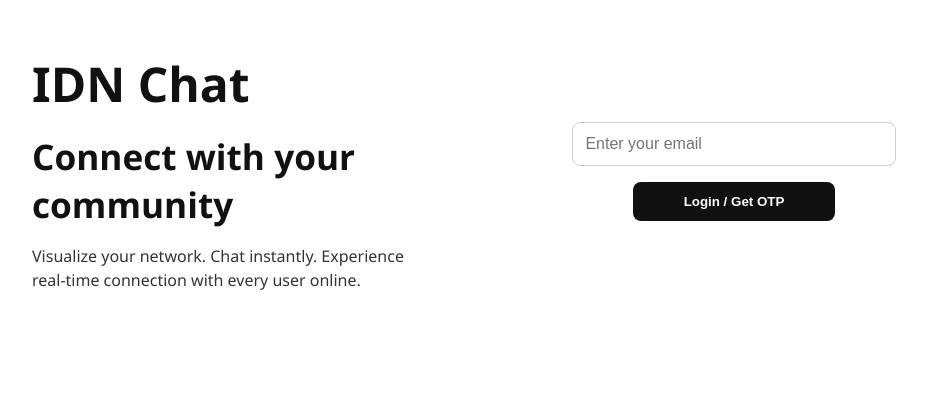
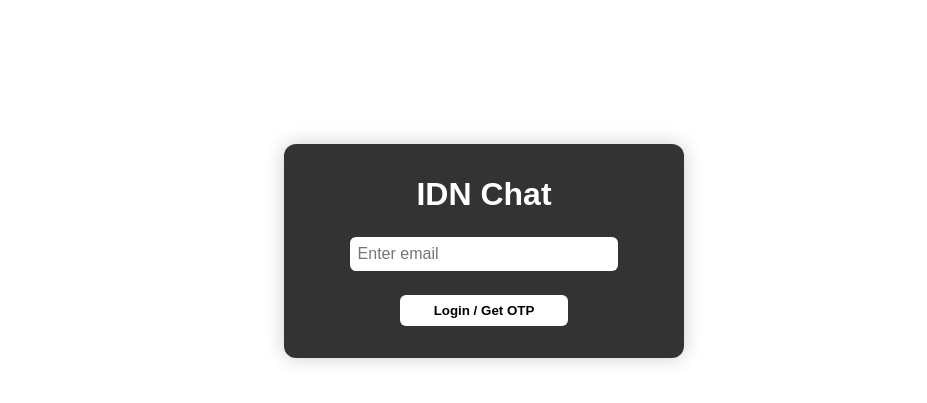
Before and after one commit to soeparnocorp/idn-chat, a plain HTML site: page index.html in a window 1280 px wide. Shown: the part 149-552 px from the top of the page, without its empty margins (156-1083 px from the left). Drawn offline with Linux system fonts and the light colour scheme.

Commit message:
index.html

```diff
--- a/index.html
+++ b/index.html
@@ -5,118 +5,84 @@
 <title>IDN Chat</title>
 <style>
   * { margin:0; padding:0; box-sizing:border-box; }
-  html, body { height:100%; font-family:'Segoe UI', Roboto, sans-serif; overflow:hidden; background:#fff; }canvas#bgCanvas { position:absolute; top:0; left:0; width:100%; height:100%; z-index:-1; }
-
-.container {
-display:flex;
-width:90%;
-max-width:1000px;
-margin:auto;
-height:80vh;
-align-items:center;
-justify-content:center;
-position:relative;
+  html, body { width:100%; height:100%; font-family:Arial,sans-serif; background:#fff; overflow:hidden; }canvas#bgCanvas {
+position:absolute;
+top:0; left:0;
+width:100%; height:100%;
+z-index:-1;
+background:#fff;
 }
 
-.left-panel {
-flex:1;
-display:flex;
-flex-direction:column;
-justify-content:center;
-padding:3rem;
+.center-table {
+position:absolute;
+top:50%; left:50%;
+transform:translate(-50%,-50%);
+width:400px;
+background:#333; /* gray-black table */
+padding:2rem;
+border-radius:12px;
+box-shadow:0 0 20px rgba(0,0,0,0.2);
+color:#fff;
+text-align:center;
 }
 
-.logo {
-font-size:3rem;
-font-weight:bold;
-color:#111;
+.center-table h1 {
 margin-bottom:1rem;
 }
 
-.left-panel h1 {
-font-size:2.2rem;
-margin-bottom:1rem;
-color:#111;
-}
-
-.left-panel p {
-color:#333;
-font-size:1rem;
-line-height:1.5;
-}
-
-.right-panel {
-flex:1;
-display:flex;
-flex-direction:column;
-justify-content:center;
-align-items:center;
-padding:3rem;
-}
-
-.right-panel input {
+.center-table input {
 width:80%;
-padding:0.75rem;
-margin-bottom:1rem;
-border-radius:8px;
-border:1px solid #ccc;
+padding:0.5rem;
+margin:0.5rem 0;
+border-radius:6px;
+border:none;
+background:#fff;
+color:#000;
 font-size:1rem;
 }
 
-.right-panel button {
+.center-table button {
 width:50%;
-padding:0.75rem;
-border-radius:8px;
+padding:0.5rem;
+margin-top:1rem;
+border-radius:6px;
 border:none;
-background:#111;
-color:#fff;
+background:#fff;
+color:#000;
 font-weight:bold;
 cursor:pointer;
-transition:background 0.3s, transform 0.2s;
+transition:transform 0.2s;
 }
 
-.right-panel button:hover {
-background:#333;
-transform:scale(1.05);
-}
-
-@media(max-width:768px){
-.container{ flex-direction:column; }
-.right-panel input, .right-panel button{ width:100%; }
-}
+.center-table button:hover { transform:scale(1.05); }
 </style>
 
 </head>
 <body><canvas id="bgCanvas"></canvas>
 
-<div class="container">
-  <div class="left-panel">
-    <div class="logo">IDN Chat</div>
-    <h1>Connect with your community</h1>
-    <p>Visualize your network. Chat instantly. Experience real-time connection with every user online.</p>
-  </div>
-  <div class="right-panel">
-    <input type="email" id="email" placeholder="Enter your email" />
-    <button id="loginBtn">Login / Get OTP</button>
-  </div>
+<div class="center-table">
+  <h1>IDN Chat</h1>
+  <input type="email" id="email" placeholder="Enter email">
+  <button id="loginBtn">Login / Get OTP</button>
 </div><script>
-// ===== Full-page dynamic geometric shapes animation =====
+// ===== Canvas setup =====
 const canvas = document.getElementById('bgCanvas');
 const ctx = canvas.getContext('2d');
 canvas.width = window.innerWidth;
 canvas.height = window.innerHeight;
 
-class Shape {
-  constructor() {
+// ===== Hexahedron-like shapes =====
+class HexShape {
+  constructor(){
     this.x = Math.random()*canvas.width;
     this.y = Math.random()*canvas.height;
-    this.size = 20 + Math.random()*40;
+    this.size = 30 + Math.random()*40;
     this.angle = Math.random()*Math.PI*2;
-    this.speed = 0.1 + Math.random()*0.2;
-    this.color = `rgba(0,0,0,${0.05 + Math.random()*0.1})`;
-    this.sides = 3 + Math.floor(Math.random()*4); // 3-6 sides
+    this.speed = 0.01 + Math.random()*0.03;
+    this.sides = 6; // hexagon
+    this.color = `rgba(0,0,0,0.1)`;
   }
-  draw() {
+  draw(){
     ctx.save();
     ctx.translate(this.x,this.y);
     ctx.rotate(this.angle);
@@ -134,8 +100,8 @@ class Shape {
     ctx.stroke();
     ctx.restore();
   }
-  update() {
-    this.angle += this.speed*0.01;
+  update(){
+    this.angle += this.speed;
     this.x += Math.sin(this.angle)*0.3;
     this.y += Math.cos(this.angle)*0.3;
     if(this.x<-50) this.x=canvas.width+50;
@@ -145,9 +111,8 @@ class Shape {
   }
 }
 
-const shapes = [];
-const shapeCount = 50;
-for(let i=0;i<shapeCount;i++){shapes.push(new Shape());}
+const shapes=[];
+for(let i=0;i<40;i++) shapes.push(new HexShape());
 
 function animate(){
   ctx.clearRect(0,0,canvas.width,canvas.height);
@@ -156,7 +121,7 @@ function animate(){
 }
 animate();
 
-// ===== Login redirect =====
+// ===== Login button =====
 const loginBtn = document.getElementById("loginBtn");
 const emailInput = document.getElementById("email");
 loginBtn.addEventListener("click",()=>{
@@ -166,6 +131,7 @@ loginBtn.addEventListener("click",()=>{
   window.location.href = workerA + "&email=" + encodeURIComponent(email);
 });
 
+// ===== Resize =====
 window.addEventListener("resize",()=>{
   canvas.width = window.innerWidth;
   canvas.height = window.innerHeight;
```
